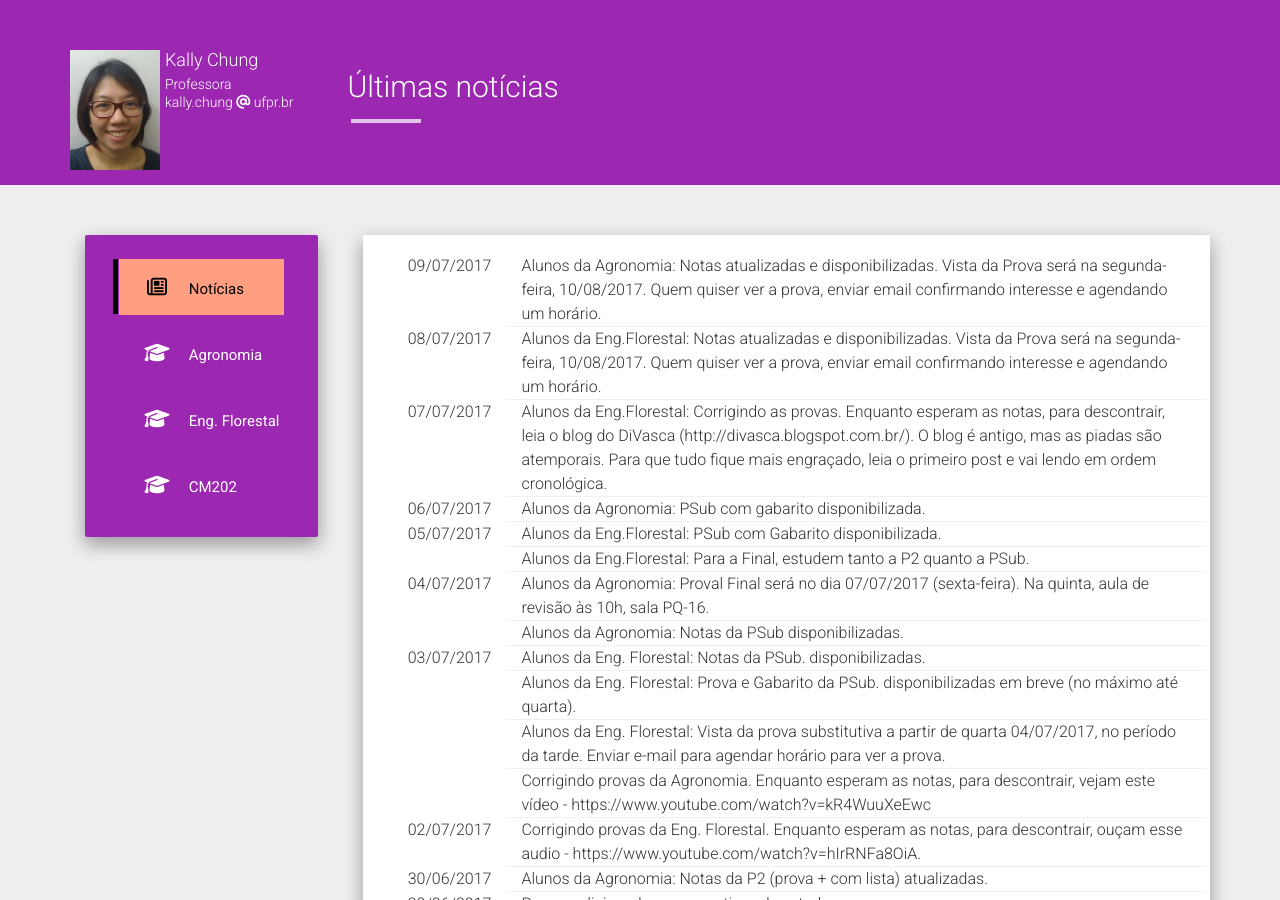
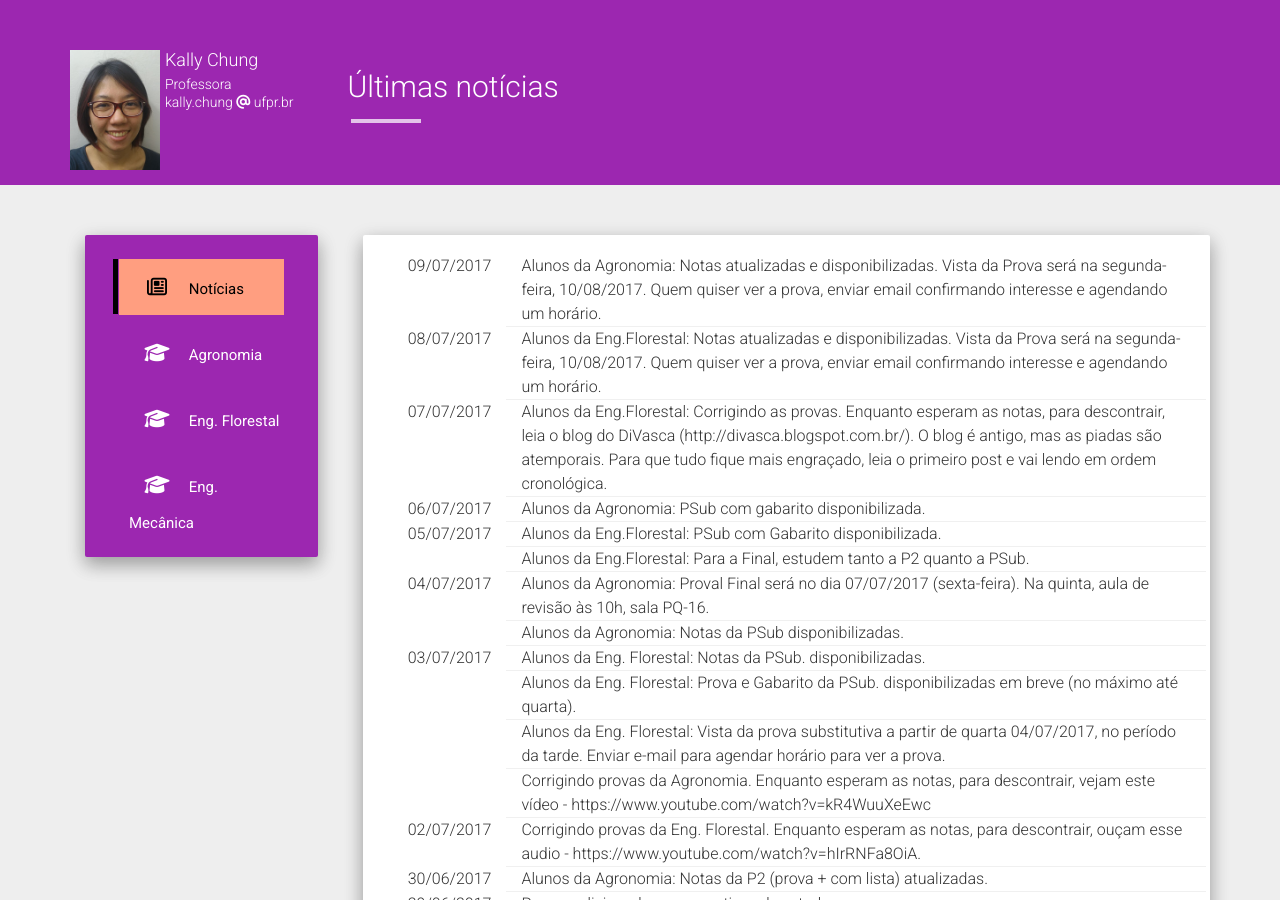
Before and after one commit to chunggnuhc/chunggnuhc.github.io, a Jekyll site: the page built from index.html, in a window 1280 px wide and 900 px high. Built offline with Jekyll 4.4.1, drawn with Linux system fonts in a browser that asks for light colours; nearby versions of some CDN libraries.

Commit message:
Atualizacao Site para 2sem2017

```diff
--- a/_data/urls.json
+++ b/_data/urls.json
@@ -15,8 +15,8 @@
     "icon": "fa-graduation-cap"
   },
   {
-    "text": "CM202",
-    "url": "/cm202/",
+    "text": "Eng. Mecânica",
+    "url": "/engMec/",
     "icon": "fa-graduation-cap"
   }
 ]
```
